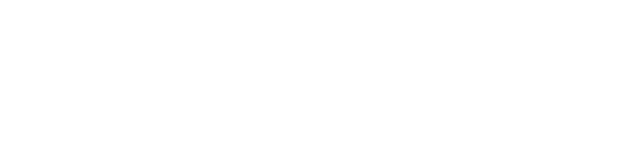
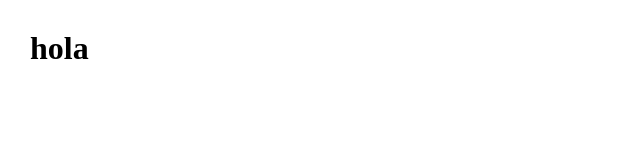
Before and after one commit to Diegolisdal/mapasAR, a plain HTML site: page index.html in a window 1280 px wide. Shown: the whole page, without its empty margins (0-640 px from the left). Drawn offline with Linux system fonts and the light colour scheme.

Commit message:
Update index.html

```diff
--- a/index.html
+++ b/index.html
@@ -7,7 +7,8 @@
     <script src="https://aframe.io/releases/1.2.0/aframe.min.js"></script>
     <script src="https://cdn.rawgit.com/jeromeetienne/AR.js/2.0.8/aframe/build/aframe-ar.js"></script>
 </head>
-<body style="margin: 0; overflow: hidden;">
+<body style="margin: 30px; overflow: hidden;">
+    <h1>hola</h1>
     <a-scene embedded arjs="sourceType: webcam;">
         <!-- Definir el marcador con la imagen 2D -->
         <a-marker type="pattern" url="disparador.patt">
```
